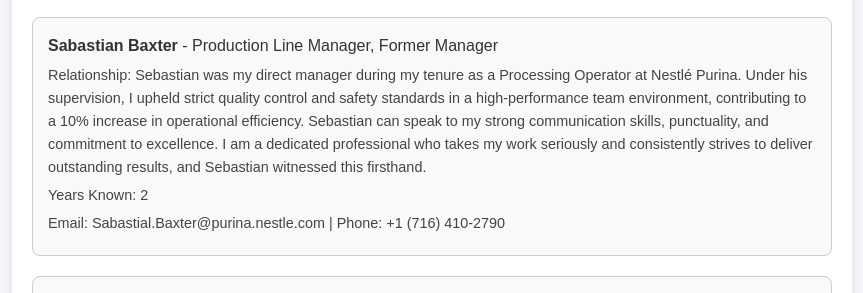
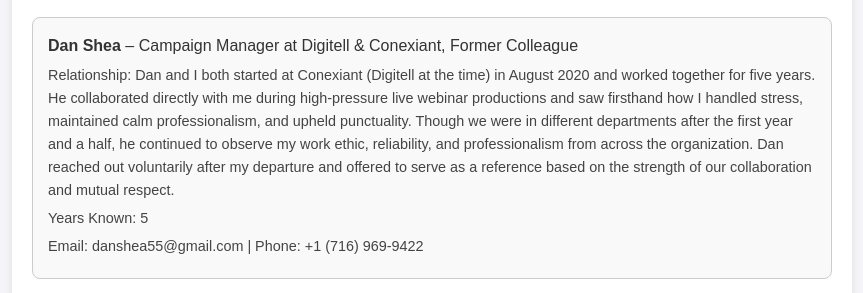
Before and after one commit to pauljackino/pauljackino.github.io, a plain HTML site: page references.html in a window 1280 px wide. Shown: the part 1842-2135 px from the top of the page, without its empty margins (208-1071 px from the left). Drawn offline with Linux system fonts and the light colour scheme.

Commit message:
Added Dan Shea

```diff
--- a/references.html
+++ b/references.html
@@ -59,10 +59,16 @@
 						<p>Email: dchambers4516@gmail.com | Phone: +1 (716) 397-0439</p>
 					</li>
 					<li>
-						<strong>Michael Brunacini</strong> - Logistics Manager, Colleague, Temporary Employee
+						<strong>Michael Brunacini</strong> - Logistics Manager at Digitell & Conexiant, Colleague, Temporary Employee
 						<p>Relationship: Mike has worked with me in multiple capacities since we met in college, including as an employee for my entrepreneurial venture and as my colleague at BroadcastMed, LLC (doing business as Conexiant). He can speak to my ability to lead and delegate effectively, ensuring tasks align with team members’ strengths, as well as my organizational skills, professionalism, and consistent commitment to excellence in collaborative settings.</p>
 						<p>Years Known: 15</p>
 						<p>Email: mikebrunacini@hotmail.com | Phone: +1 (716) 969-4236</p>
+					</li>
+					<li>
+						<strong>Dan Shea</strong> – Campaign Manager at Digitell & Conexiant, Former Colleague
+						<p>Relationship: Dan and I both started at Conexiant (Digitell at the time) in August 2020 and worked together for five years. He collaborated directly with me during high-pressure live webinar productions and saw firsthand how I handled stress, maintained calm professionalism, and upheld punctuality. Though we were in different departments after the first year and a half, he continued to observe my work ethic, reliability, and professionalism from across the organization. Dan reached out voluntarily after my departure and offered to serve as a reference based on the strength of our collaboration and mutual respect.</p>
+						<p>Years Known: 5</p>
+						<p>Email: danshea55@gmail.com | Phone: +1 (716) 969-9422</p>
 					</li>
 					<li>
 						<strong>Sabastian Baxter</strong> - Production Line Manager, Former Manager
```
